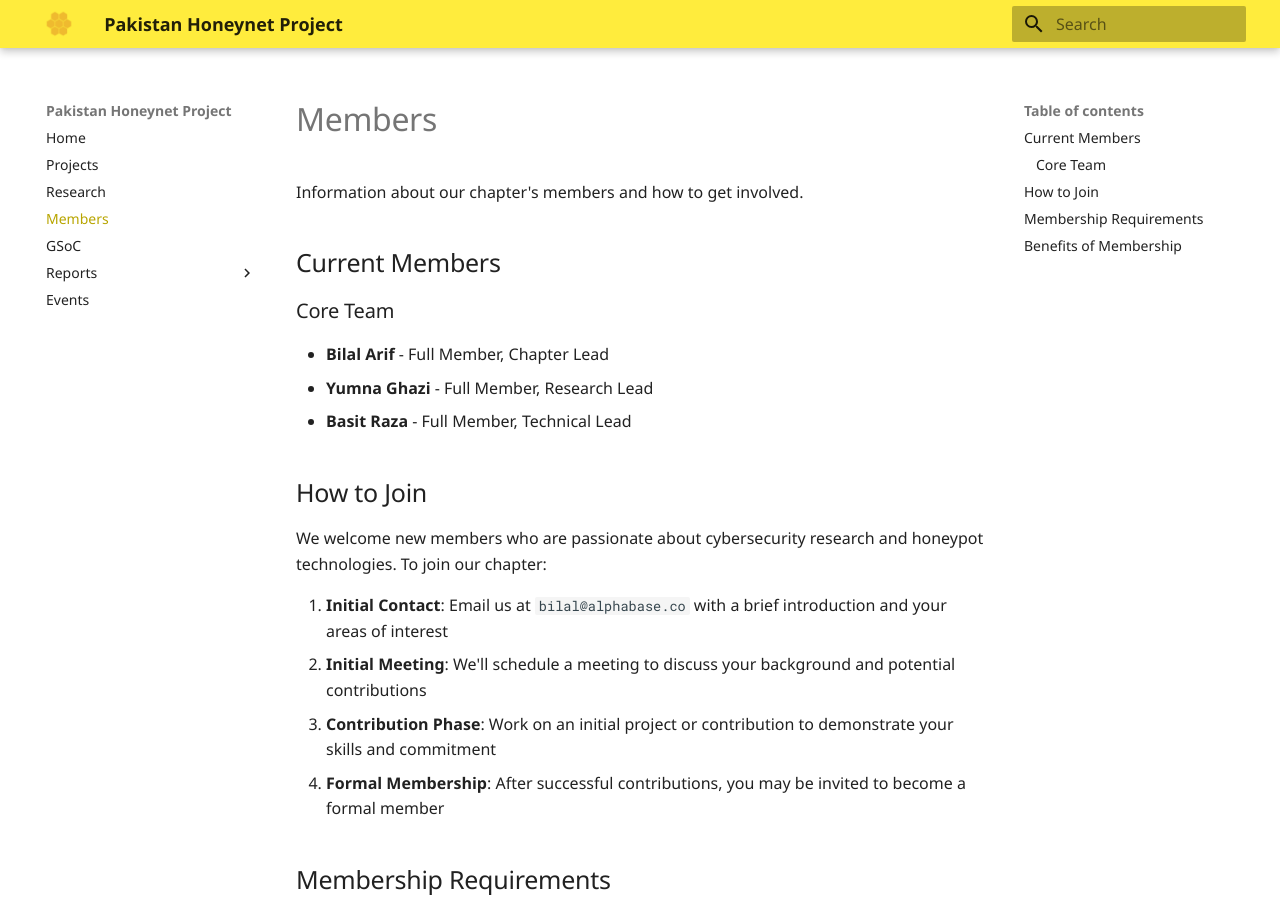
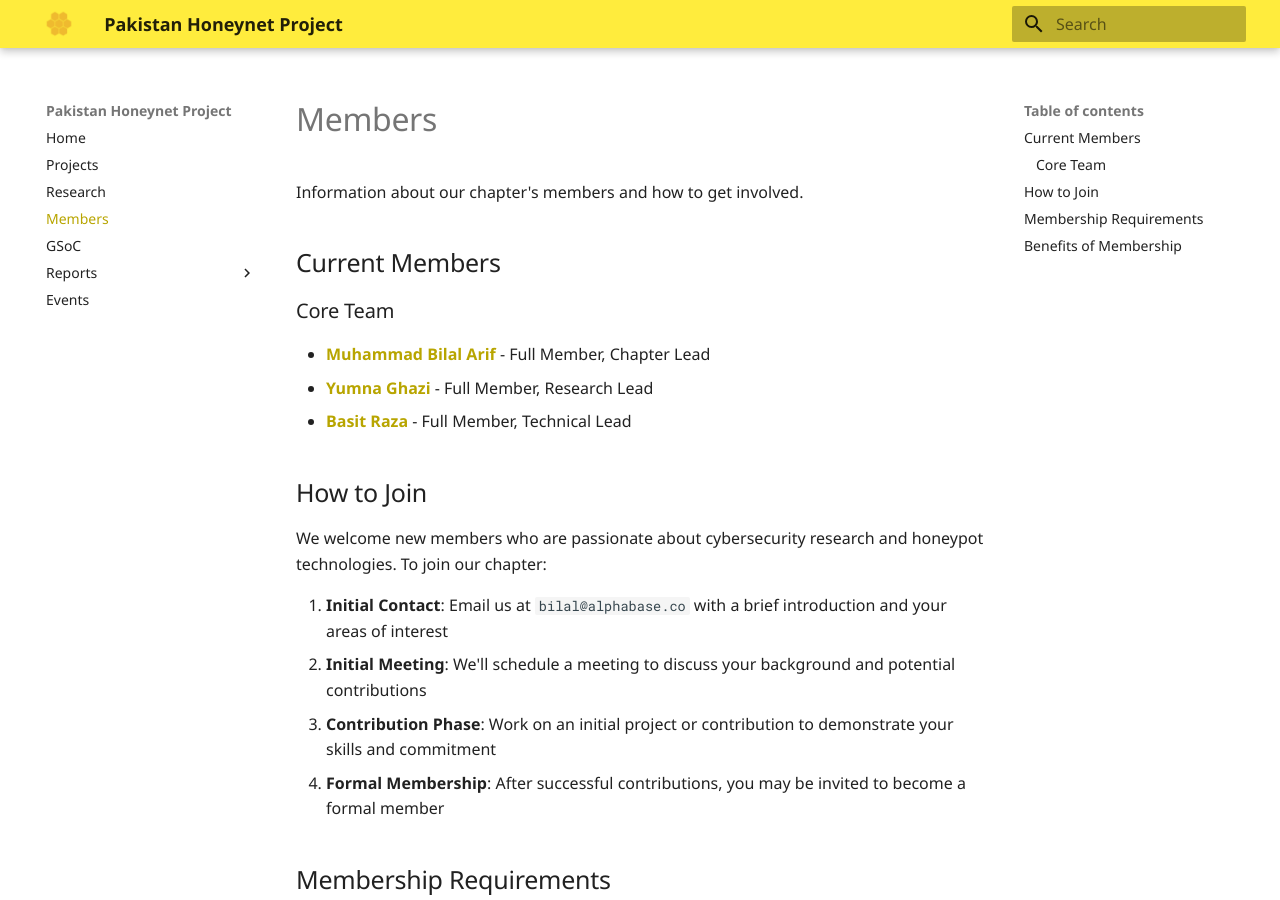
Before and after one commit to furusiyya/pakhoneynet, an MkDocs documentation site: the page built from docs/members.md, in a window 1280 px wide and 900 px high. Built offline with MkDocs 1.6.1 and Material for MkDocs 9.7.7, drawn with Linux system fonts in a browser that asks for light colours; some web fonts are replaced.

Commit message:
add linkedin profiles for members

```diff
--- a/docs/members.md
+++ b/docs/members.md
@@ -7,9 +7,9 @@
 
 ### Core Team
 
-- **Bilal Arif** - Full Member, Chapter Lead
-- **Yumna Ghazi** - Full Member, Research Lead
-- **Basit Raza** - Full Member, Technical Lead
+- [**Muhammad Bilal Arif**](https://www.linkedin.com/in/bilal-arif/) - Full Member, Chapter Lead
+- [**Yumna Ghazi**](https://www.linkedin.com/in/yumnag/) - Full Member, Research Lead
+- [**Basit Raza**](https://www.linkedin.com/in/basitraza1/) - Full Member, Technical Lead
 
 ## How to Join
 
```
